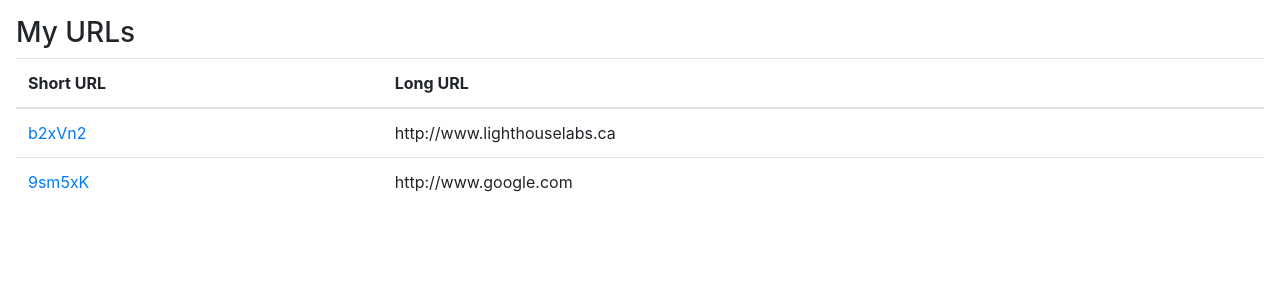
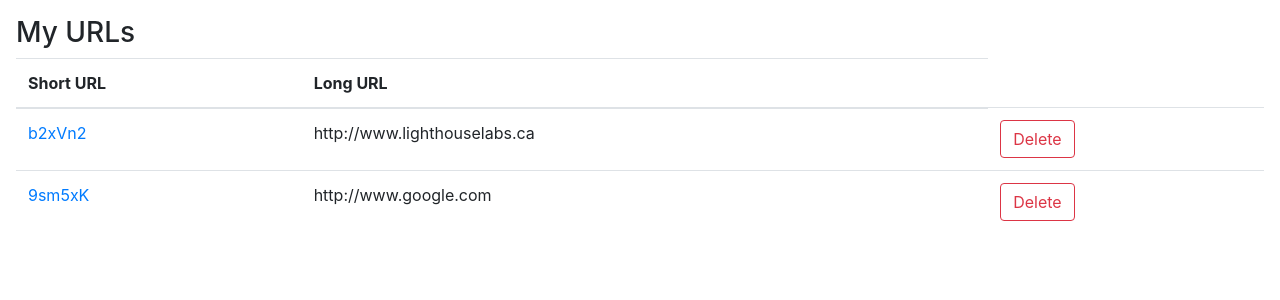
Before and after one commit to mayupaca/tinyapp, a Node server app: page /urls in a window 1280 px wide. Shown: the part 56-356 px from the top of the page. Run offline with Node 20, Linux system fonts and the light colour scheme; some libraries are stand-ins or nearby versions.

Commit message:
Add delete buttoms

```diff
--- a/express_server.js
+++ b/express_server.js
@@ -21,6 +21,12 @@ const generateRandomString = function () {
   }
   return randStr;
 };
+
+app.post("/urls/:shortURL/delete", (req, res) => {
+  const shortURL = req.params.shortURL;
+  delete urlDatabase[shortURL];
+  res.redirect("/urls");
+});
 
 app.post("/urls", (req, res) => {
   const shortURL = generateRandomString();
--- a/views/urls_index.ejs
+++ b/views/urls_index.ejs
@@ -24,8 +24,11 @@
           <tr>
             <td><a href="/urls/<%= url %>"><%= url %></a></td>
             <td><%= urls[url] %></td>
+            <td><form method="POST" action="/urls/<%= url %>/delete">
+              <button type="submit" class="btn btn-outline-danger">Delete</button>
+            </form></td>
           </tr>
-        <% } %>
+          <% } %>
       </tbody>
     </table>
   </main>
```
